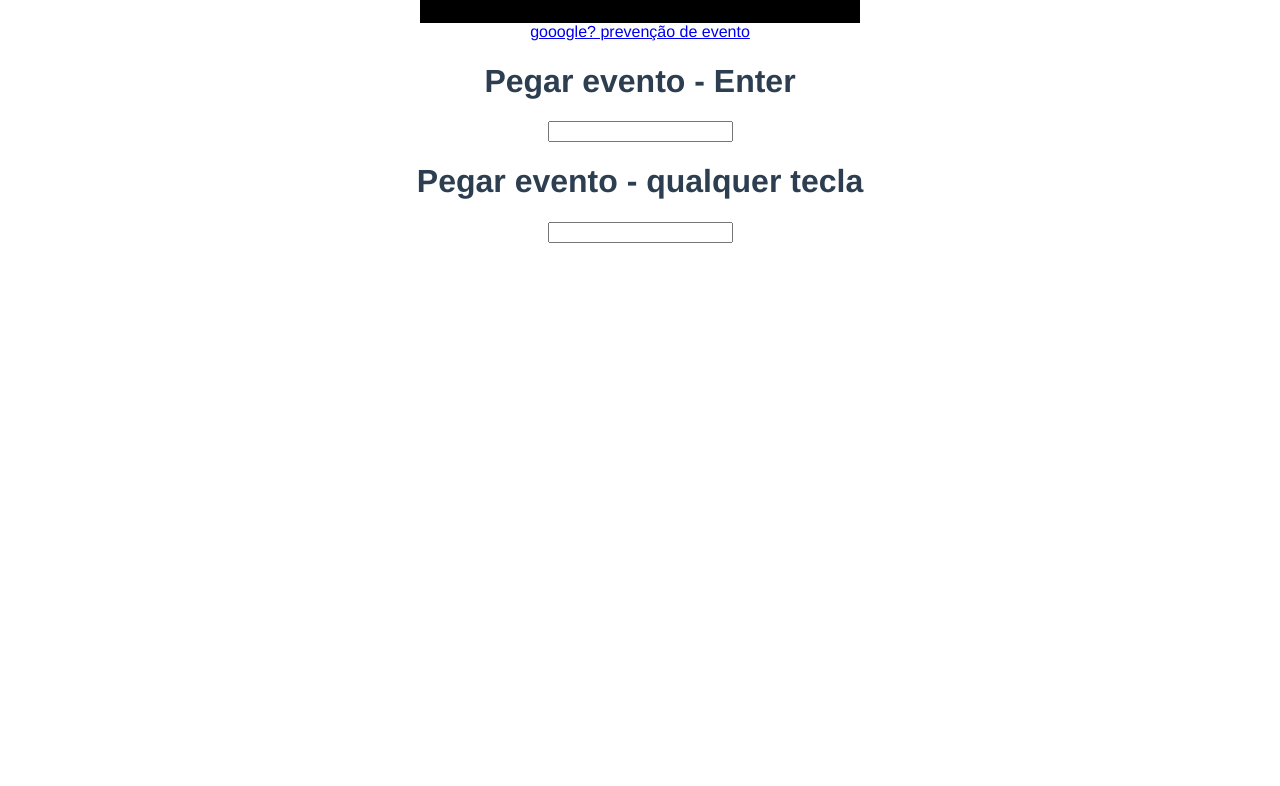
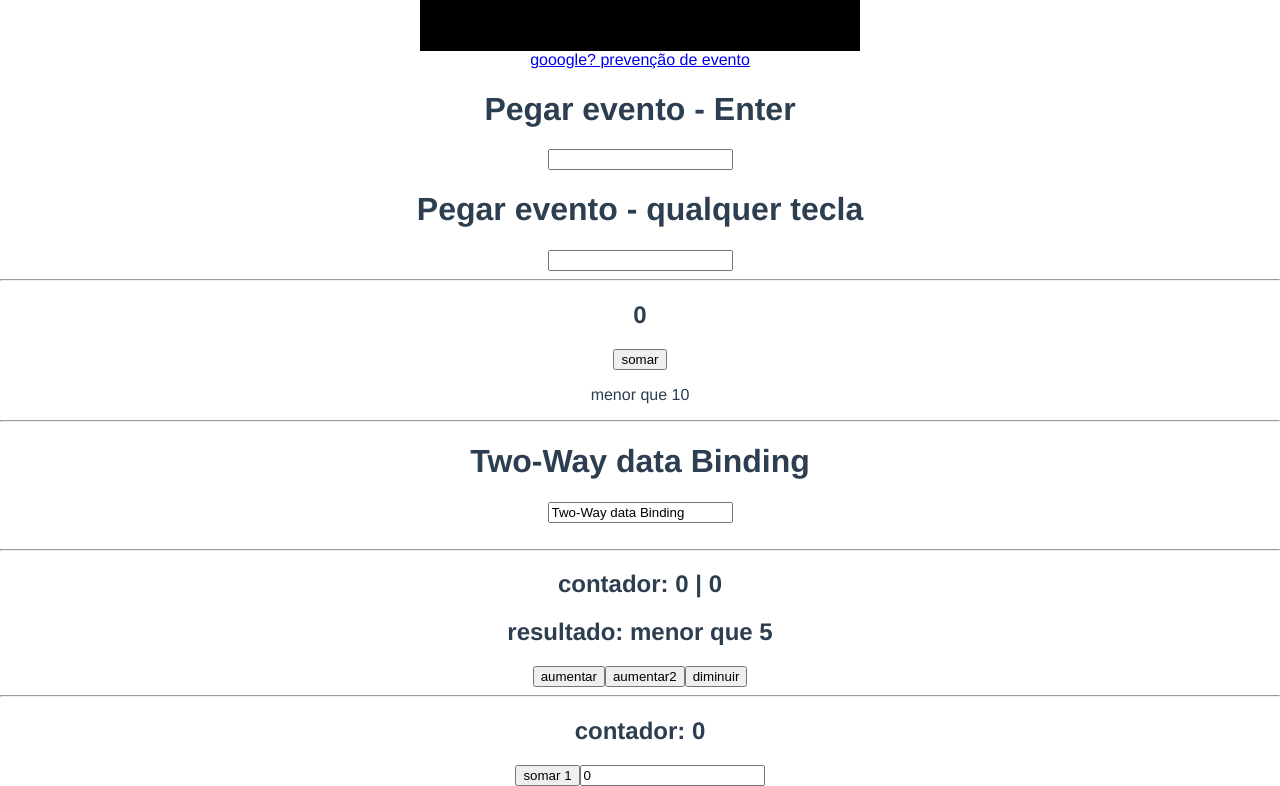
Before and after one commit to Tinhow/curso-vue, a Vue app: page / in a window 1280 px wide. Shown: the part 996-1782 px from the top of the page. Before the commit the page ends 1239 px from the top, so only its background shows below. Built offline with nearby package versions, Linux system fonts and the light colour scheme.

Commit message:
curso vue - eventos

```diff
--- a/src/App.vue
+++ b/src/App.vue
@@ -12,10 +12,21 @@
     <div v-for="obj in todos" v-bind:key="obj.id">
       {{ obj.title }}
     </div>
+    <hr>
+    <the-body />
+    <hr>
+    <eventos />
+    <hr>
+    <!-- <desafio-teste /> -->
+    <!--<desafio-eventos />-->
+    <js-template />
+    <hr>
+    <two-way />
+    <hr>
+    <propiedades-reativas />
+    <hr>
+    <sintaxe-reduzida />
 
-    <the-body />
-
-    <eventos />
   </div>
 
 
@@ -25,6 +36,12 @@
 import TheHeader from './components/TheHeader.vue'
 import TheBody from './components/TheBody.vue';
 import Eventos from './components/Eventos.vue';
+//import DesafioTeste from './components/DesafioTeste.vue';
+//import DesafioEventos from './components/DesafioEventos.vue';
+import JsTemplate from './components/JsTemplate.vue';
+import TwoWay from './components/TwoWay.vue';
+import PropiedadesReativas from './components/PropiedadesReativas.vue';
+import SintaxeReduzida from './components/SintaxeReduzida.vue';
 
 export default {
   name: 'App',
@@ -32,6 +49,12 @@ export default {
     TheHeader,
     TheBody,
     Eventos,
+    //DesafioTeste,
+    //DesafioEventos
+    JsTemplate,
+    TwoWay,
+    PropiedadesReativas,
+    SintaxeReduzida
   },
   data() {
     return {
--- /dev/null
+++ b/src/components/DesafioEventos.vue
@@ -0,0 +1,63 @@
+<template>
+
+    <div>
+        <!-- 1) Exiba um alert quando o botÃ£o for clicado -->
+    <div>
+        <h2>1- Exiba um alert quando o botão for clicado</h2>
+        <button v-on:click="alertClicado">Exibir Alerta</button>
+    </div>
+
+    <!-- 2) Escute o evento "keydown" e armazene o valor na propriedade
+        data (dica: event.target.value) -->
+    <div>
+        <h2>2- Escute o evento "keydown" e armazene o valor na propriedade
+        data</h2>
+        <input type="text" v-on:keydown="alterarTitulo">
+        <p>{{ valor }}</p>
+    </div>
+
+    <!-- 3) Ajuste o exemplo 2 para disparar o evento "keydown" somente
+        quando a tecla for ENTER -->
+    <div>
+        <h2>3- Ajuste o exemplo 2 para disparar o evento "keydown" somente
+        quando a tecla for ENTER</h2>
+        <input type="text" v-on:keydown.enter="alterarTituloEnter">
+        <p>{{ valor2 }}</p>
+    </div>
+
+
+    </div>
+
+</template>
+
+<script>
+
+    export default {
+        data(){
+            return{
+                valor: 'Alterar este valor',
+                valor2: 'Alterar este valor'
+
+            }
+
+        },
+        methods:{
+
+            alertClicado(){
+                alert('clicado')
+            },
+            alterarTitulo(e) {
+                this.valor = e.target.value
+            },
+            alterarTituloEnter(e) {
+                this.valor2 = e.target.value
+            }
+        }
+    }
+
+
+</script>
+
+<style>
+
+</style>
--- a/src/components/Eventos.vue
+++ b/src/components/Eventos.vue
@@ -45,13 +45,13 @@
           alert('Não vai navegar')
         },
         exibirAlerta(){
-          alert('voce apertou enter')
+          alert('voce apertou enter') // modificador de acesso da tecla enter
         },
         // parar(e){
         //   e.stopPropagation() // não deixa um evento padrão acontecer
         // }
         exibirAlertaQualquerTecla(){
-          alert('voce apertou qualquer tecla')
+          alert('voce apertou qualquer tecla') // pega o acesso de qualquer tecla
         },
       }
     }
--- /dev/null
+++ b/src/components/JsTemplate.vue
@@ -0,0 +1,31 @@
+<template>
+
+    <div>
+        <h2>{{ contador }}</h2>
+        <button v-on:click="somar">somar</button>
+        <p>{{ contador > 10 ? 'maior que 10' : 'menor que 10' }}</p>
+    </div>
+
+</template>
+
+<script>
+    export default {
+        data(){
+            return{
+                contador: 0,
+
+            }
+
+        },
+        methods:{
+            somar(){
+                this.contador ++
+            }
+        }
+    }
+
+</script>
+
+<style>
+
+</style>
--- /dev/null
+++ b/src/components/PropiedadesReativas.vue
@@ -0,0 +1,53 @@
+<template>
+    <div>
+        <h2>contador: {{ contador }} | {{ contador2 }}</h2>
+        <h2> resultado: {{ resultado }}</h2>
+        <button v-on:click="aumentar">aumentar</button>
+        <button v-on:click="aumentar2">aumentar2</button>
+        <button v-on:click="diminuir">diminuir</button>
+    </div>
+
+</template>
+
+<script>
+    export default {
+        data(){
+            return{
+                contador: 0,
+                contador2: 0,
+            }
+
+        },
+        computed:{
+            resultado(){
+                console.log('chamando computed')
+                return this.contador >= 5 ? 'maior ou igual a 5' : 'menor que 5' //não é necessario chamar como metodo
+            } // uma propriedade computada é chamada apenas quando o valor é alterado
+        },
+        watch:{
+            contador(novo, antigo){
+                console.log(novo, antigo)
+                setTimeout(() => {
+                    this.contador = 0
+                }, 10000)
+
+            } //watch monitora uma propriedade e executa uma ação quando ela é alterada
+        },
+        methods:{
+           aumentar(){
+               this.contador ++
+           },
+           aumentar2(){
+               this.contador2 ++
+           },
+           diminuir(){
+               this.contador --
+            } //,
+        //    resultado(){
+        //     console.log('chamando metodo')
+        //        return this.contador >= 5 ? 'maior ou igual a 5' : 'menor que 5'
+        //    } nesse modo o metodo era chamado mesmo que o valor não fosse alterado
+        }
+    }
+
+</script>
--- /dev/null
+++ b/src/components/SintaxeReduzida.vue
@@ -0,0 +1,27 @@
+<template>
+    <div>
+        <h2> contador: {{ contador }}</h2>
+        <button @click="somar">somar 1</button> <!-- @click é uma sintaxe reduzida para v-on:click -->
+        <input type="text" :value="contador"> <!-- :value é uma sintaxe reduzida para v-bind:value -->
+    </div>
+
+</template>
+
+<script>
+    export default {
+        data(){
+            return{
+                contador: 0,
+            }
+
+        },
+        methods:{
+            somar(){
+                this.contador ++
+            }
+
+        }
+    }
+</script>
+
+<style></style>
--- /dev/null
+++ b/src/components/TwoWay.vue
@@ -0,0 +1,31 @@
+<template>
+
+    <div>
+        <h1>{{ title }}</h1>
+        <input type="text" v-model="title"> <!-- Two-Way data Binding -->
+    </div>
+    <br>
+
+</template>
+
+<script>
+    export default {
+        data(){
+            return{
+                title: 'Two-Way data Binding',
+            }
+
+        },
+        methods:{
+            twoWay(e){
+                this.title = e.target.value
+            }
+
+        }
+    }
+
+</script>
+
+<style>
+
+</style>
```
